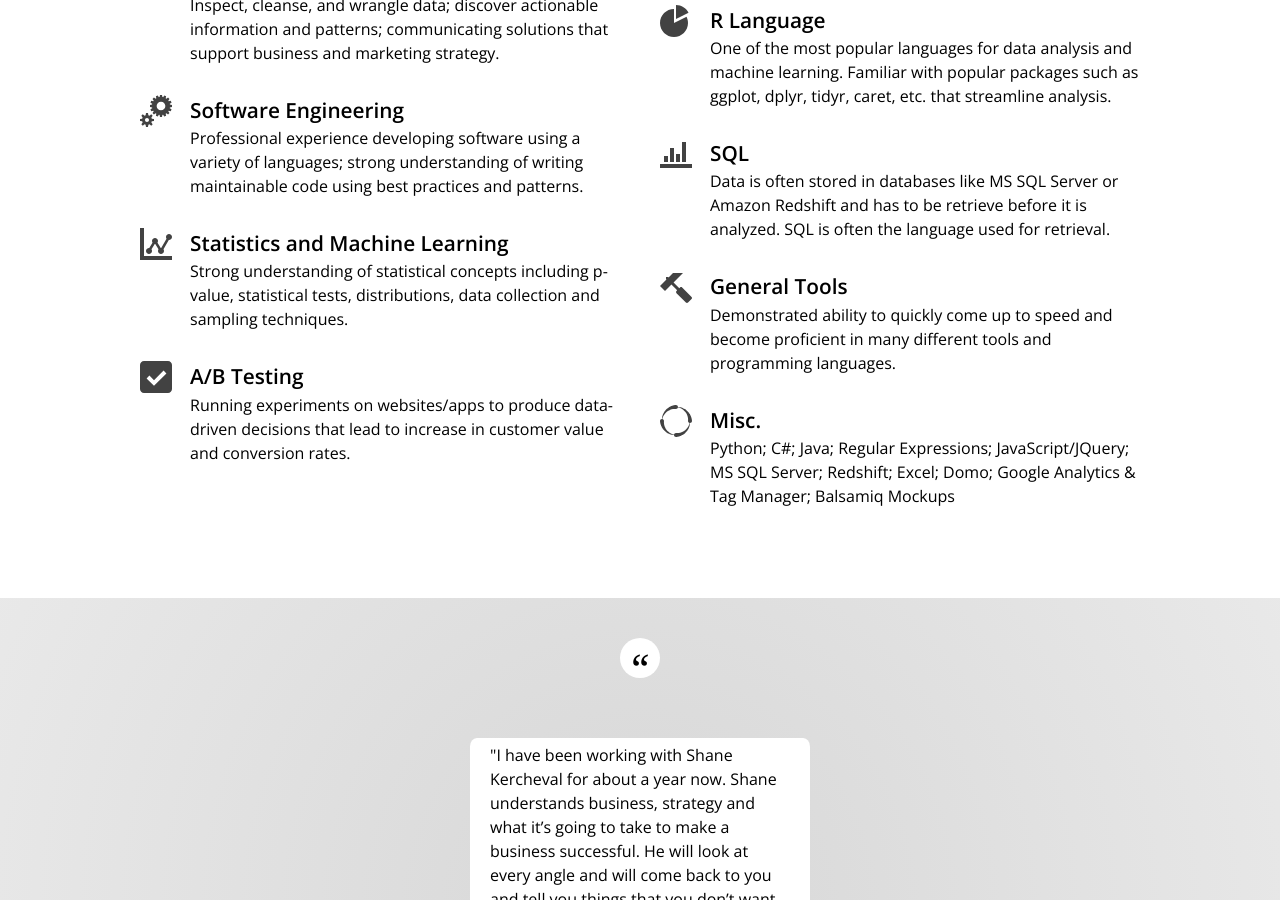
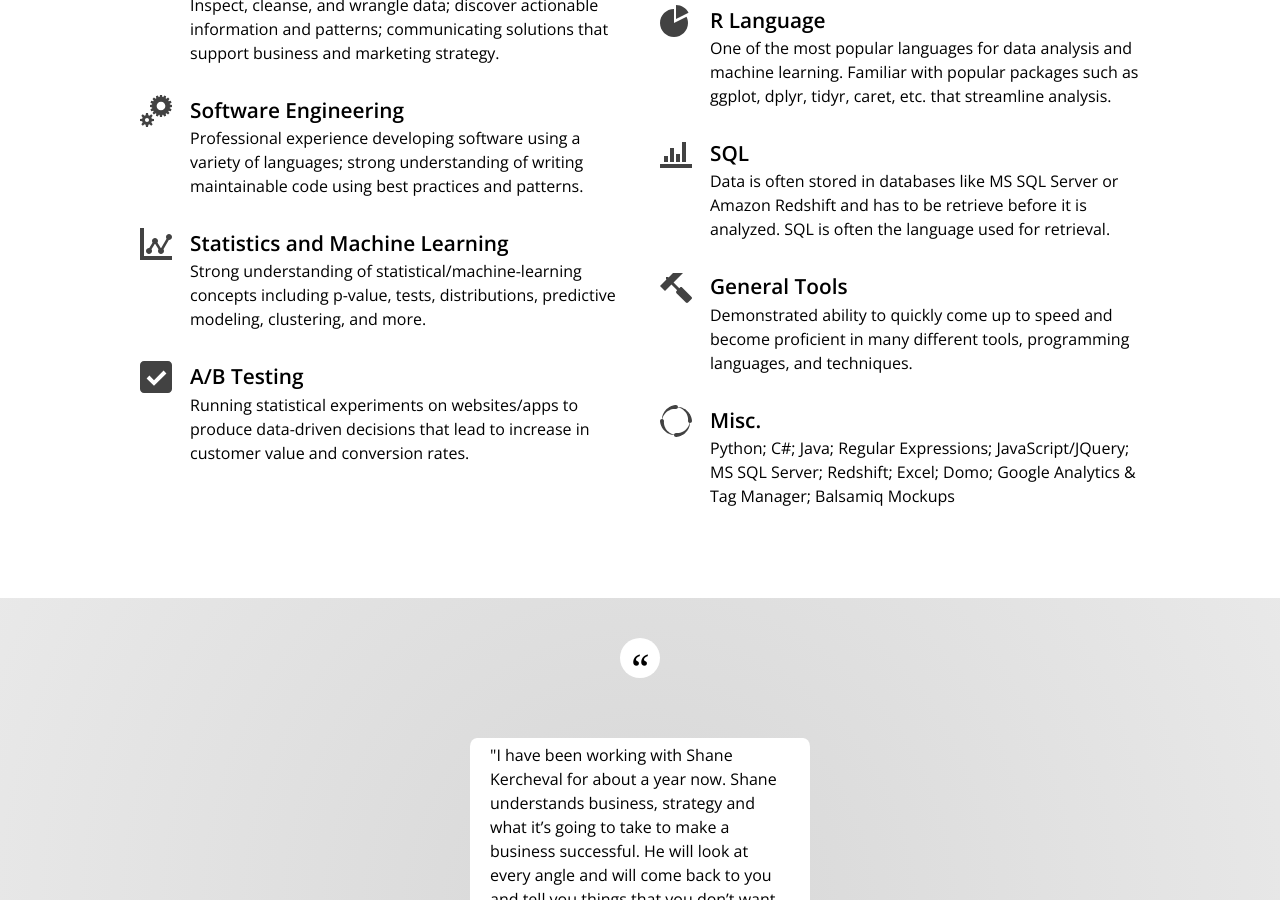
Before and after one commit to shane-kercheval/shane-kercheval.github.io, a Jekyll site: the page built from index.html, in a window 1280 px wide and 900 px high, scrolled down 614 px. Built offline with Jekyll 4.4.1, drawn with Linux system fonts in a browser that asks for light colours; nearby versions of some CDN libraries.

Commit message:
proficiency descriptions update

```diff
--- a/_data/value.yml
+++ b/_data/value.yml
@@ -13,10 +13,10 @@ offerings:
         description: Professional experience developing software using a variety of languages; strong understanding of writing maintainable code using best practices and patterns.
         icon: icon-cogs
       - title: Statistics and Machine Learning
-        description: Strong understanding of statistical concepts including p-value, statistical tests, distributions, data collection and sampling techniques.
+        description: Strong understanding of statistical/machine-learning concepts including p-value, tests, distributions, predictive modeling, clustering, and more.
         icon: icon-stats-dots
       - title: A/B Testing
-        description: Running experiments on websites/apps to produce data-driven decisions that lead to increase in customer value and conversion rates.
+        description: Running statistical experiments on websites/apps to produce data-driven decisions that lead to increase in customer value and conversion rates.
         icon: icon-checkbox-checked
   - name: Technical Proficiencies
     value:
@@ -27,7 +27,7 @@ offerings:
         description: Data is often stored in databases like MS SQL Server or Amazon Redshift and has to be retrieve before it is analyzed. SQL is often the language used for retrieval.
         icon: icon-stats-bars
       - title: General Tools
-        description: Demonstrated ability to quickly come up to speed and become proficient in many different tools and programming languages.
+        description: Demonstrated ability to quickly come up to speed and become proficient in many different tools, programming languages, and techniques.
         icon: icon-hammer
       - title: Misc.
         description: Python; C#; Java; Regular Expressions; JavaScript/JQuery; MS SQL Server; Redshift; Excel; Domo; Google Analytics & Tag Manager; Balsamiq Mockups
```
